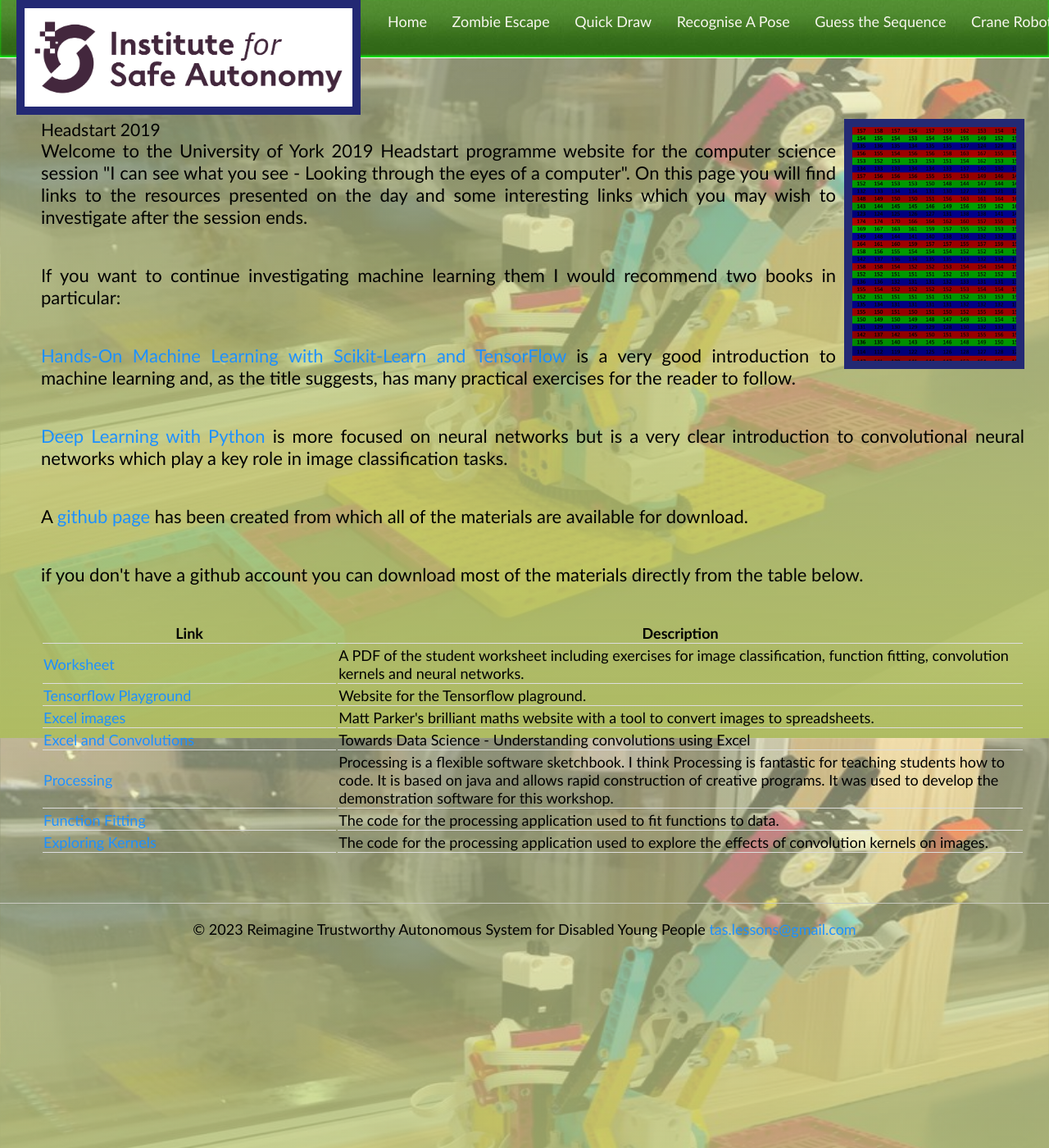
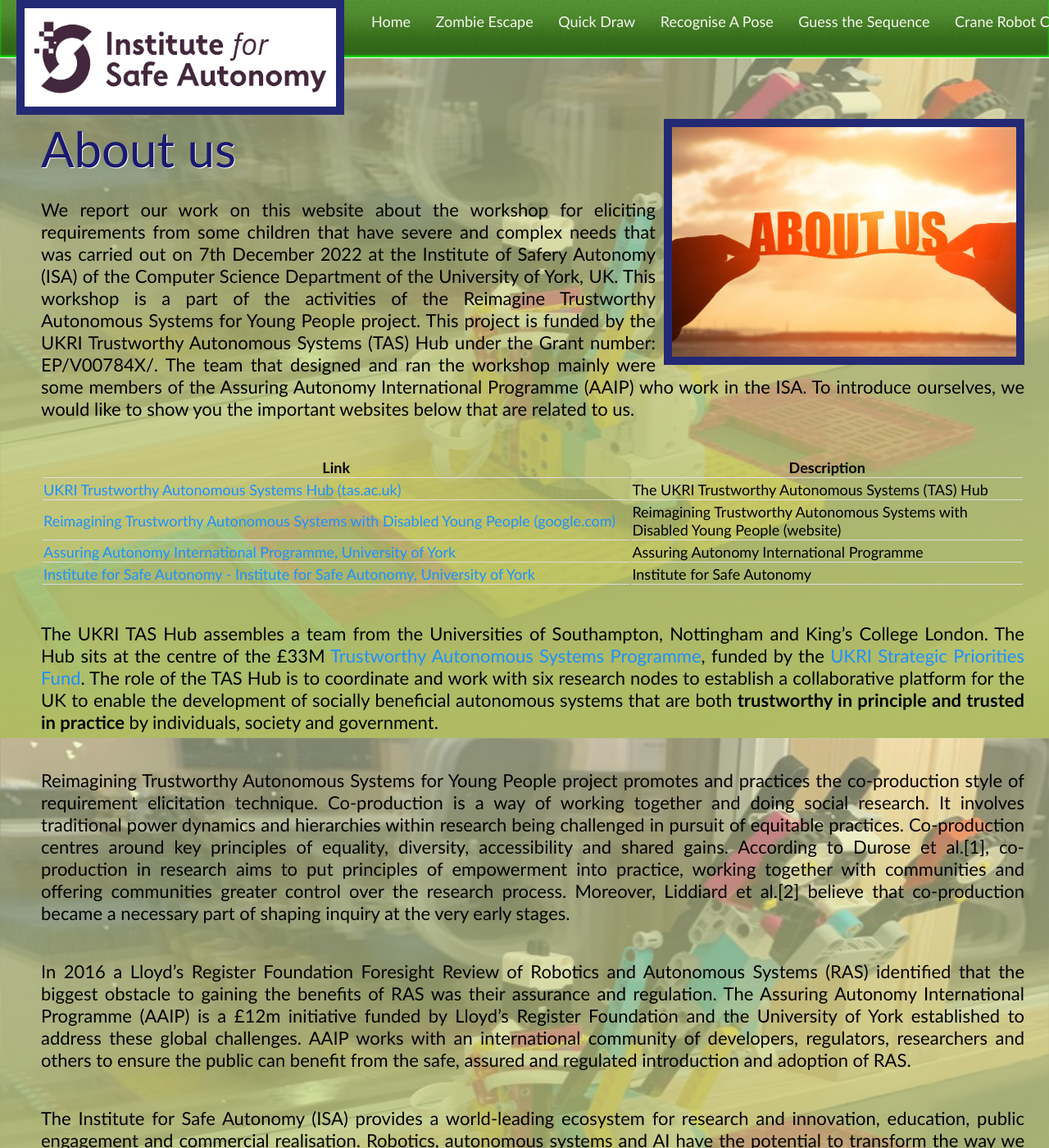
Before and after one commit to TASLESSONS/taslessons.github.io, a Jekyll site: the page built from About.html, in a window 1280 px wide and 1400 px high. Shown: the whole window at 82% size. Built offline with Jekyll 4.4.1, drawn with Linux system fonts in a browser that asks for light colours; nearby versions of some CDN libraries; some of the changed text lies outside the part shown.

Commit message:
Updated the About Us page

```diff
--- a/About.html
+++ b/About.html
@@ -4,91 +4,90 @@
 ---
 
 
-<img src="images/Headstart.png" class="portrait"/>
-<header class="content_tit">
-<h3>Headstart 2019</h3>
+<img src="images/about-us-1024x683.jpg" class="portrait" style="width:35%; height:auto"/>
+
+<header class="content_title">
+<h1>About us</h1>
 </header>
 
 <p>
-	Welcome to the University of York 2019 Headstart programme website for the computer science session "I can see what you see - Looking through the eyes of a computer". On this page you will find links to the resources presented  on the day and some interesting links which you may wish to investigate after the session ends.
+	We report our work on this website about the workshop for eliciting requirements from some children that have severe and complex needs
+	that was carried out on 7th December 2022 at the Institute of Safery Autonomy (ISA) of the Computer Science Department of the University of York, UK.
+	This workshop is a part of the activities of the Reimagine Trustworthy Autonomous Systems for Young People project.
+	This project is funded by the UKRI Trustworthy Autonomous Systems (TAS) Hub under the Grant number: EP/V00784X/.
+	The team that designed and ran the workshop mainly were some members of the Assuring Autonomy International Programme (AAIP) who work in the ISA.
+	To introduce ourselves, we would like to show you the important websites below that are related to us.
 </p>
-<p>
-	If you want to continue investigating machine learning them I would recommend two books in particular:
-</p>
-<p>
-	<a href="https://www.amazon.co.uk/Hands-Machine-Learning-Scikit-Learn-TensorFlow/dp/1491962291/ref=sr_1_1?crid=3A15DWV62RHOW&keywords=geron+machine+learning&qid=1562579840&s=gateway&sprefix=geron+machine%2Caps%2C130&sr=8-1" target="_blank">Hands-On Machine Learning with Scikit-Learn and TensorFlow</a> is a very good introduction to machine learning and, as the title suggests, has many practical exercises for the reader to follow.
-</p>
-<p>
-	<a href="https://www.amazon.co.uk/Deep-Learning-Python-Francois-Chollet/dp/1617294438/ref=sr_1_1?crid=PWH1Z8YOIQ4O&keywords=deep+learning+with+python&qid=1562579982&s=gateway&sprefix=Deep+Learning+with+P%2Caps%2C129&sr=8-1" target="_blank">Deep Learning with Python</a> is more focused on neural networks but is a very clear introduction to convolutional neural networks which play a key role in image classification tasks.
-</p>
-<p>
-	A <a href="https://github.com/cap508/HeadStart2019" target ="_blank">github page</a> has been created from which all of the materials are available for download.
-</p>
-<p>
-	if you don't have a github account you can download most of the materials directly from the table below.
-</p>
+
+
 <p>
 <table class ="resource_table">
 	<tr>
-		<th width="30%"> Link
+		<th width="60%"> Link
 		</th>
-		<th width = "70%"> Description
+		<th width = "40%"> Description
 		</th>
 	</tr>
+
 	<tr>
 		<td>
-			<a href="./Resources/Worksheet.pdf" target="_blank">Worksheet</a>
+			<a href="https://tas.ac.uk/">UKRI Trustworthy Autonomous Systems Hub (tas.ac.uk)</a>
 		</td>
 		<td>
-			A PDF of the student worksheet including exercises for image classification, function fitting, convolution kernels and neural networks.
+			The UKRI Trustworthy Autonomous Systems (TAS) Hub
 		</td>
 	</tr>
 	<tr>
 		<td>
-			<a href="https://playground.tensorflow.org/#activation=tanh&batchSize=10&dataset=gauss&regDataset=reg-plane&learningRate=0.03&regularizationRate=0&noise=0&networkShape=&seed=0.73596&showTestData=false&discretize=false&percTrainData=50&x=true&y=true&xTimesY=false&xSquared=false&ySquared=false&cosX=false&sinX=false&cosY=false&sinY=false&collectStats=false&problem=classification&initZero=false&hideText=false" target="_blank">Tensorflow Playground</a>
+			<a href="https://sites.google.com/sheffield.ac.uk/reimagining-tas-dyp/home?pli=1">Reimagining Trustworthy Autonomous Systems with Disabled Young People (google.com)</a>
 		</td>
-		<td> Website for the Tensorflow plaground.
+		<td> Reimagining Trustworthy Autonomous Systems with Disabled Young People (website)
 		</td>
 	</tr>
 	<tr>
 		<td>
-			<a href="https://www.think-maths.co.uk/spreadsheet" target="_blank">Excel images</a>
+			<a href="https://www.york.ac.uk/assuring-autonomy/">Assuring Autonomy International Programme, University of York</a>
 		</td>
-		<td> Matt Parker's brilliant maths website with a tool to convert images to spreadsheets.
+		<td>
+			Assuring Autonomy International Programme
 		</td>
 	</tr>
 	<tr>
 		<td>
-			<a href="https://towardsdatascience.com/understanding-convolutions-using-excel-886ca0a964b7
-" target="_blank">Excel and Convolutions</a>
+			<a href="https://www.york.ac.uk/safe-autonomy/">Institute for Safe Autonomy - Institute for Safe Autonomy, University of York</a>
 		</td>
-		<td>Towards Data Science - Understanding convolutions using Excel
-		</td>
-	</tr>
-	<tr>
 		<td>
-			<a href="https://processing.org
-" target="_blank">Processing</a>
-		</td>
-		<td>Processing is a flexible software sketchbook. I think Processing is fantastic for teaching students how to code. It is based on java and allows rapid construction of creative programs. It was used to develop the demonstration software for this workshop.
-		</td>
-	</tr>
-	<tr>
-		<td>
-			<a href="./resources/Fitting.zip
-" target="_blank">Function Fitting</a>
-		</td>
-		<td>The code for the processing application used to fit functions to data.
+			Institute for Safe Autonomy
 		</td>
 	</tr>
 
-	<tr>
-		<td>
-			<a href="./resources/Conv.zip
-" target="_blank">Exploring Kernels</a>
-		</td>
-		<td>The code for the processing application used to explore the effects of convolution kernels on images.
-		</td>
-	</tr>
 </table>
 </p>
+
+<p>
+The UKRI TAS Hub assembles a team from the Universities of Southampton, Nottingham and King’s College London.
+The Hub sits at the centre of the £33M <a href="https://www.ukri.org/news/new-trustworthy-autonomous-systems-projects-launched/">Trustworthy Autonomous Systems Programme</a>, funded by the <a href="https://www.ukri.org/what-we-offer/our-main-funds/strategic-priorities-fund/">UKRI Strategic Priorities Fund</a>.
+The role of the TAS Hub is to coordinate and work with six research nodes to establish a collaborative platform for the UK to enable the development of socially beneficial autonomous systems that are both <b>trustworthy in principle and trusted in practice</b> by individuals, society and government.
+</p>
+<p>
+	Reimagining Trustworthy Autonomous Systems for Young People project promotes and practices the co-production style of requirement elicitation technique.
+	Co-production is a way of working together and doing social research. It involves traditional power dynamics and hierarchies within research being challenged in pursuit of equitable practices.
+	Co-production centres around key principles of equality, diversity, accessibility and shared gains.
+	According to Durose et al.[1], co-production in research aims to put principles of empowerment into practice, working together with communities and offering communities greater control over the research process.
+	Moreover, Liddiard et al.[2] believe that co-production became a necessary part of shaping inquiry at the very early stages.
+</p>
+<p>
+	In 2016 a Lloyd’s Register Foundation Foresight Review of Robotics and Autonomous Systems (RAS) identified that the biggest obstacle to gaining the benefits of RAS was their assurance and regulation.
+The Assuring Autonomy International Programme (AAIP) is a £12m initiative funded by Lloyd’s Register Foundation and the University of York established to address these global challenges.
+AAIP works with an international community of developers, regulators, researchers and others to ensure the public can benefit from the safe, assured and regulated introduction and adoption of RAS.
+</p>
+<p>
+The Institute for Safe Autonomy (ISA) provides a world-leading ecosystem for research and innovation, education, public engagement and commercial realisation.
+Robotics, autonomous systems and AI have the potential to transform the way we live, travel and work – from driverless cars and remotely monitored ships to assistive robots at work, in the home and in hospitals.
+ISA's mission is to ensure that robotics, their software, and their communications are safe.
+ISA's research, housed in a dedicated new building with specialist laboratories and testing facilities, will find solutions to the global challenges in assuring the safety of robotics and connected autonomous systems.
+</p>
+
+<p style="font-size: 18px;">[1] Durose, Catherine, Yasminah Beebeejaun, James Rees, Jo Richardson, and Liz Richardson. 2012. Towards co-production in research with communities.</p>
+<p style="font-size: 18px;">[2] Liddiard, Kirsty, Katherine Runswick-Cole, Dan Goodley, Sally Whitney, Emma Vogelmann, and Lucy Watts MBE. 2019. “i was excited
+by the idea of a project that focuses on those unasked questions” co-producing disability research with disabled young people. Children & Society, 33(2):154–167.</p>
--- a/RelatedResources.html
+++ b/RelatedResources.html
@@ -4,7 +4,7 @@
 ---
 
 
-<img src="images/RelatedResources_504x504.jpeg" class="portrait"/>
+<img src="images/RelatedResources_504x504.jpeg" class="portrait" style="width:35%; height:auto"/>
 
 <header class="content_title">
 <h1>Related Resources</h1>
--- a/_includes/header.html
+++ b/_includes/header.html
@@ -3,7 +3,7 @@
     <div class="header_cont">
 
           <div id="imlogo">
-            <a href="index.html"><img src="{{ site.baseurl }}/images/ISA-Logo.jpg" width="400" height="120" alt="ISA Logo"></a>
+            <a href="index.html"><img src="{{ site.baseurl }}/images/ISA-Logo.jpg" width="380" height="120" alt="ISA Logo"></a>
           </div>
 
 
```
Also changed, not shown: images/about-us-1024x683.jpg (added).
